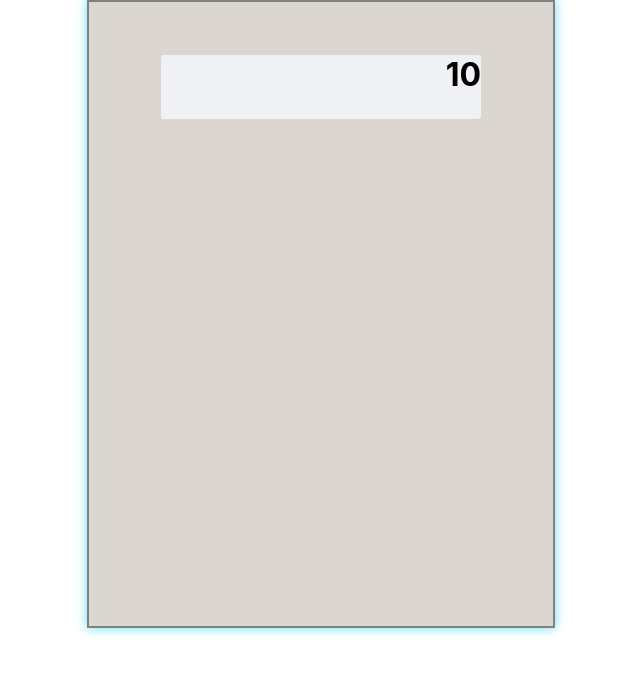
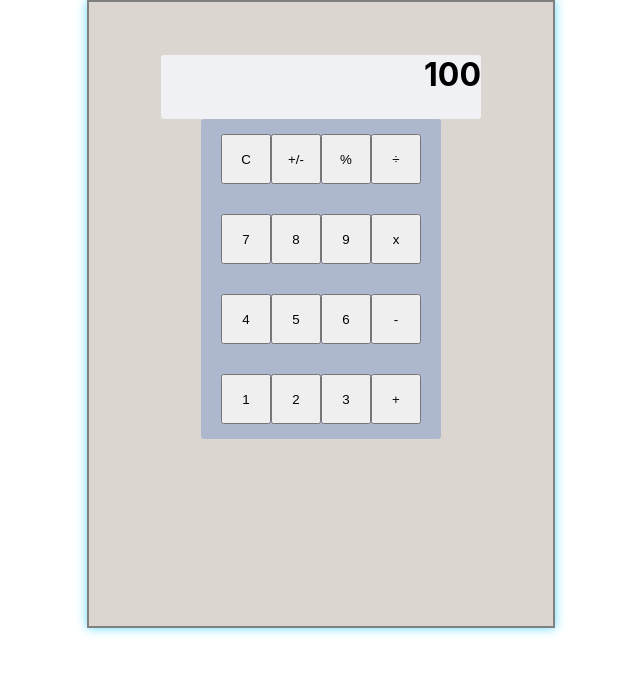
Before and after one commit to hayatu4islam/Scientific-Calculator, a React (Create React App) app in the folder calc-app/: page / in a window 1280 px wide. Shown: the top 674 px of the page, without its empty margins (319-959 px from the left). Built offline with nearby package versions, Linux system fonts and the light colour scheme.

Commit message:
Keypads added

```diff
--- a/calc-app/src/App.css
+++ b/calc-app/src/App.css
@@ -27,17 +27,32 @@
   /* font-size: 2rem; */
 }
 
-.Calc-App-Keypad {
-  background-color: #eff1f5;
+.Calc-App-Keypads {
+  display: flex;
+  flex-wrap: wrap;
+  flex-direction: row;
+  background-color: #adb8ce;
   height: 20rem;
-  width: 80%;
+  width: 60%;
   justify-content: center;
   align-items: center;
   /* padding: 1rem; */
   margin: auto;
   color: white;
   border-radius: 3px;
-  /* font-size: 2rem; */
+
+}
+
+.keypad {
+  /* display: flex;
+  flex-wrap: wrap;
+  flex-direction: row; */
+  /* grid-template-columns: repeat(4, 5px); */
+  /* grid-template-rows: repeat(5, 5px); */
+  /* grid-gap: 10px; */
+  width: 50px;
+  height: 50px;
+  /* height: 100%; */
 }
 
 .display-text {
--- a/calc-app/src/App.js
+++ b/calc-app/src/App.js
@@ -5,11 +5,58 @@ function App() {
     <div className="App">
       <div className="Calc-App">
         <div className="Calc-App-Display">
-          <h1 className="display-text">10</h1>
+          <h1 className="display-text">100</h1>
         </div>
-        {/* <div className="Calc-App-Keypad"> */}
-          {/* <button type="button">C</button> */}
-        {/* </div> */}
+        <div className="Calc-App-Keypads">
+          <button className="keypad" type="button">
+            C
+          </button>
+          <button className="keypad" type="button">
+            +/-
+          </button>
+          <button className="keypad" type="button">
+            %
+          </button>
+          <button className="keypad" type="button">
+            ÷
+          </button>
+          <button className="keypad" type="button">
+            7
+          </button>
+          <button className="keypad" type="button">
+            8
+          </button>
+          <button className="keypad" type="button">
+            9
+          </button>
+          <button className="keypad" type="button">
+            x
+          </button>
+          <button className="keypad" type="button">
+            4
+          </button>
+          <button className="keypad" type="button">
+            5
+          </button>
+          <button className="keypad" type="button">
+            6
+          </button>
+          <button className="keypad" type="button">
+            -
+          </button>
+          <button className="keypad" type="button">
+            1
+          </button>
+          <button className="keypad" type="button">
+            2
+          </button>
+          <button className="keypad" type="button">
+            3
+          </button>
+          <button className="keypad" type="button">
+            +
+          </button>
+        </div>
       </div>
     </div>
   );
```
